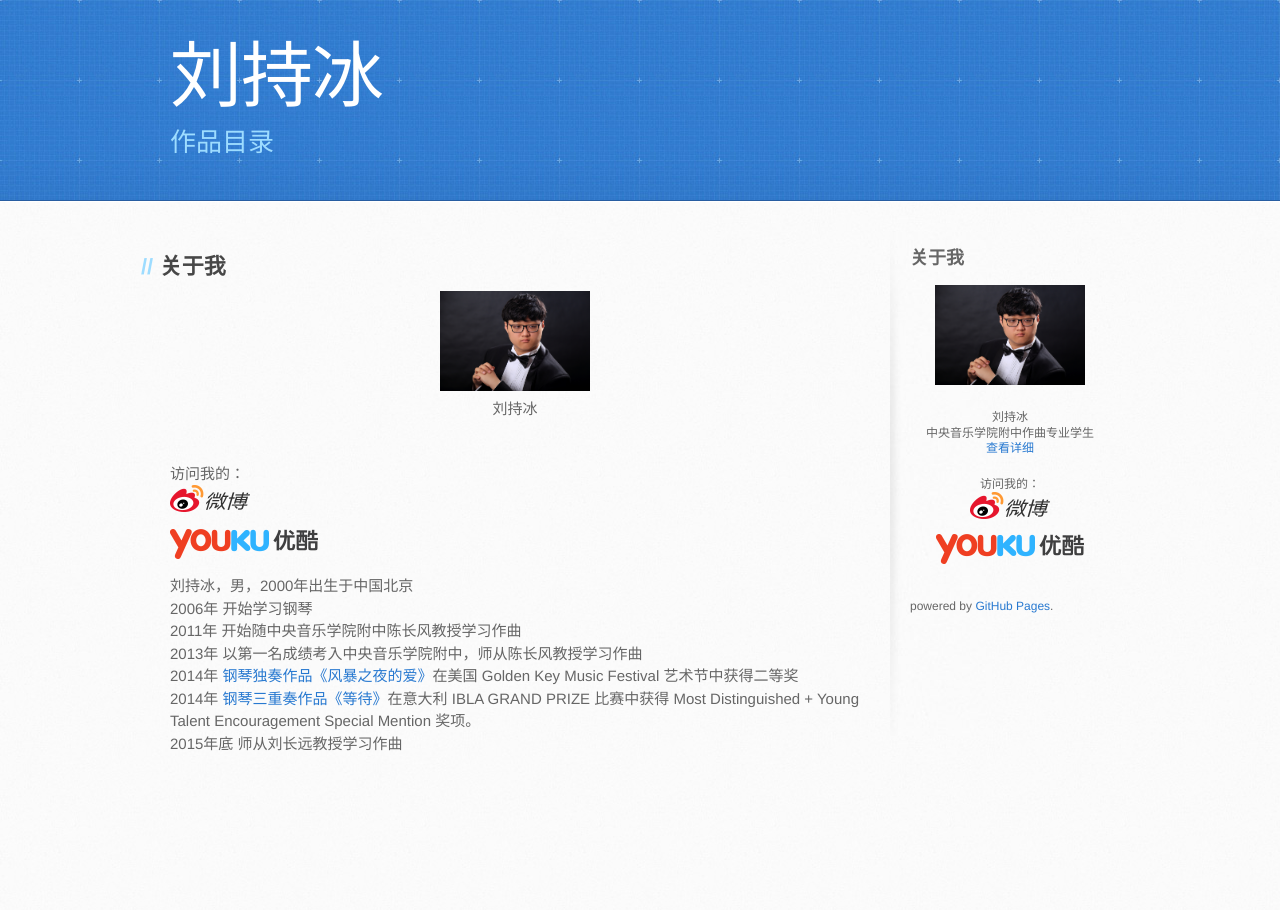
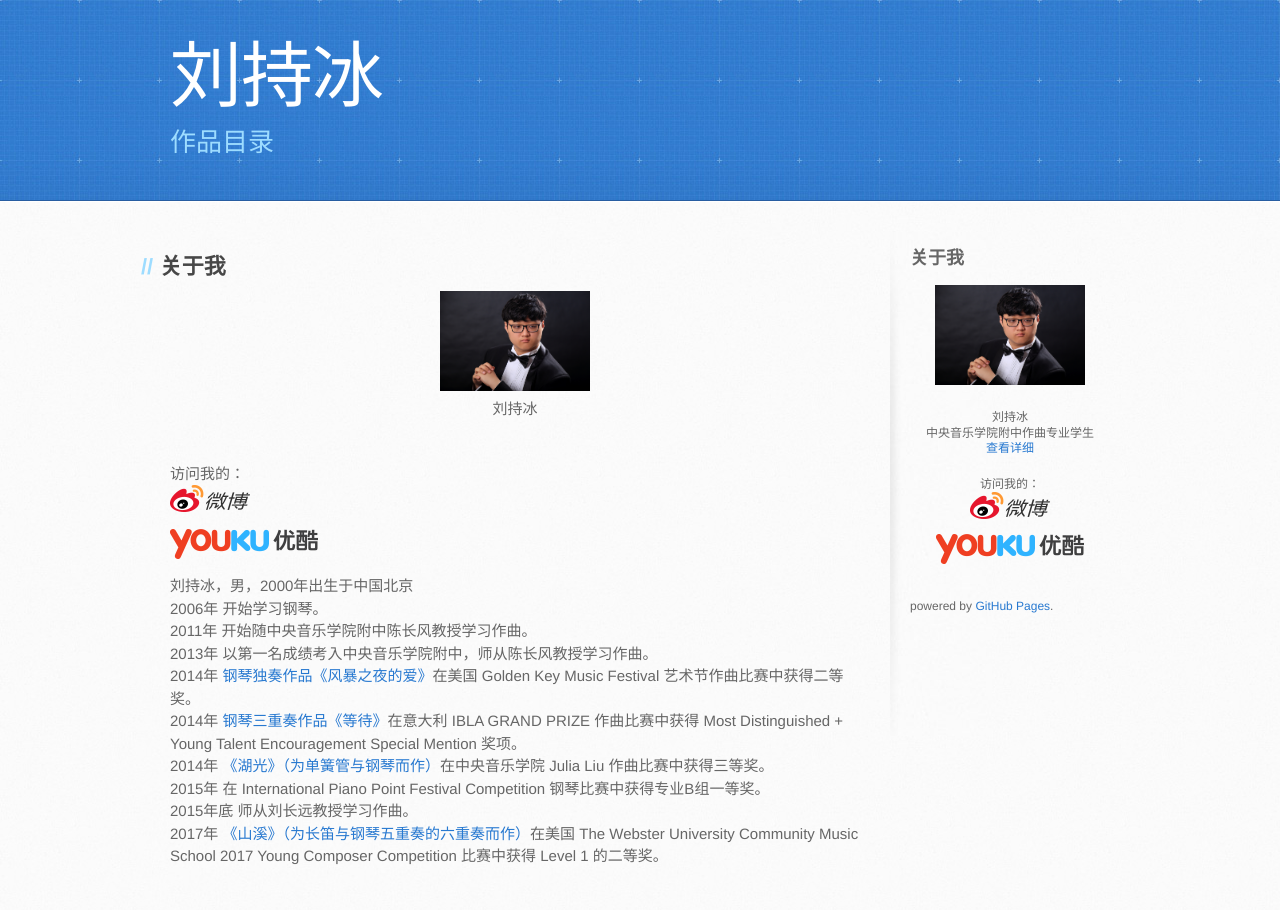
Before and after one commit to charlie428b/MyWorks, a Jekyll site: the page built from about.html, in a window 1280 px wide. Built offline with Jekyll 4.4.1, drawn with Linux system fonts in a browser that asks for light colours; comment, search, counter and statistics services are not loaded.

Commit message:
更新简历

```diff
--- a/about.html
+++ b/about.html
@@ -4,18 +4,25 @@ title: 关于我
 ---
 
 <h2>关于我</h2>
-<p style="text-align: center"><img src="{{ site.baseurl }}/images/me_small.JPG" height="100px" width="150px" alt="我的照片"/>
-<br />刘持冰</p>
+<p style="text-align: center">
+    <img src="{{ site.baseurl }}/images/me_small.JPG" height="100px" width="150px" alt="我的照片" />
+    <br />刘持冰
+</p>
 <br />
 访问我的：<br />
 <a href="http://weibo.com/1721844490/profile"><img src="{{ site.baseurl }}/images/WB_logo.png" /></a>
 <br />
 <a href="http://i.youku.com/i/UMTc0MzQ1MDEy"><img src="{{ site.baseurl }}/images/yk-logo-0412.png" /></a>
 
-<p>刘持冰，男，2000年出生于中国北京
-<br />2006年 开始学习钢琴
-<br />2011年 开始随中央音乐学院附中陈长风教授学习作曲
-<br />2013年 以第一名成绩考入中央音乐学院附中，师从陈长风教授学习作曲
-<br />2014年 <a href="{{ site.baseurl }}/%E5%8E%9F%E5%88%9B/2013/12/06/Love-In-The-Stormy-Night.html">钢琴独奏作品《风暴之夜的爱》</a>在美国 Golden Key Music Festival 艺术节中获得二等奖
-<br />2014年 <a href="{{ site.baseurl }}/%E5%8E%9F%E5%88%9B/2014/05/08/Waiting.html">钢琴三重奏作品《等待》</a>在意大利 IBLA GRAND PRIZE 比赛中获得 Most Distinguished + Young Talent Encouragement Special Mention 奖项。
-<br />2015年底 师从刘长远教授学习作曲</p>
+<p>
+    刘持冰，男，2000年出生于中国北京
+    <br />2006年 开始学习钢琴。
+    <br />2011年 开始随中央音乐学院附中陈长风教授学习作曲。
+    <br />2013年 以第一名成绩考入中央音乐学院附中，师从陈长风教授学习作曲。
+    <br />2014年 <a href="{{ site.baseurl }}/%E5%8E%9F%E5%88%9B/2013/12/06/Love-In-The-Stormy-Night.html">钢琴独奏作品《风暴之夜的爱》</a>在美国 Golden Key Music Festival 艺术节作曲比赛中获得二等奖。
+    <br />2014年 <a href="{{ site.baseurl }}/%E5%8E%9F%E5%88%9B/2014/05/08/Waiting.html">钢琴三重奏作品《等待》</a>在意大利 IBLA GRAND PRIZE 作曲比赛中获得 Most Distinguished + Young Talent Encouragement Special Mention 奖项。
+    <br />2014年 <a href="{{ site.baseurl }}/%E5%8E%9F%E5%88%9B/2014/12/14/Lake-Light.html">《湖光》（为单簧管与钢琴而作）</a>在中央音乐学院 Julia Liu 作曲比赛中获得三等奖。
+    <br />2015年 在 International Piano Point Festival Competition 钢琴比赛中获得专业B组一等奖。
+    <br />2015年底 师从刘长远教授学习作曲。
+    <br />2017年 <a href="{{ site.baseurl }}/%E5%8E%9F%E5%88%9B/2016/05/24/Rivulet-in-Mountains.html">《山溪》（为长笛与钢琴五重奏的六重奏而作）</a>在美国 The Webster University Community Music School 2017 Young Composer Competition 比赛中获得 Level 1 的二等奖。
+</p>
```
Also changed, not shown: _posts/2014-12-14-Lake-Light.html (added, +9 -0 lines), 3 other files.
